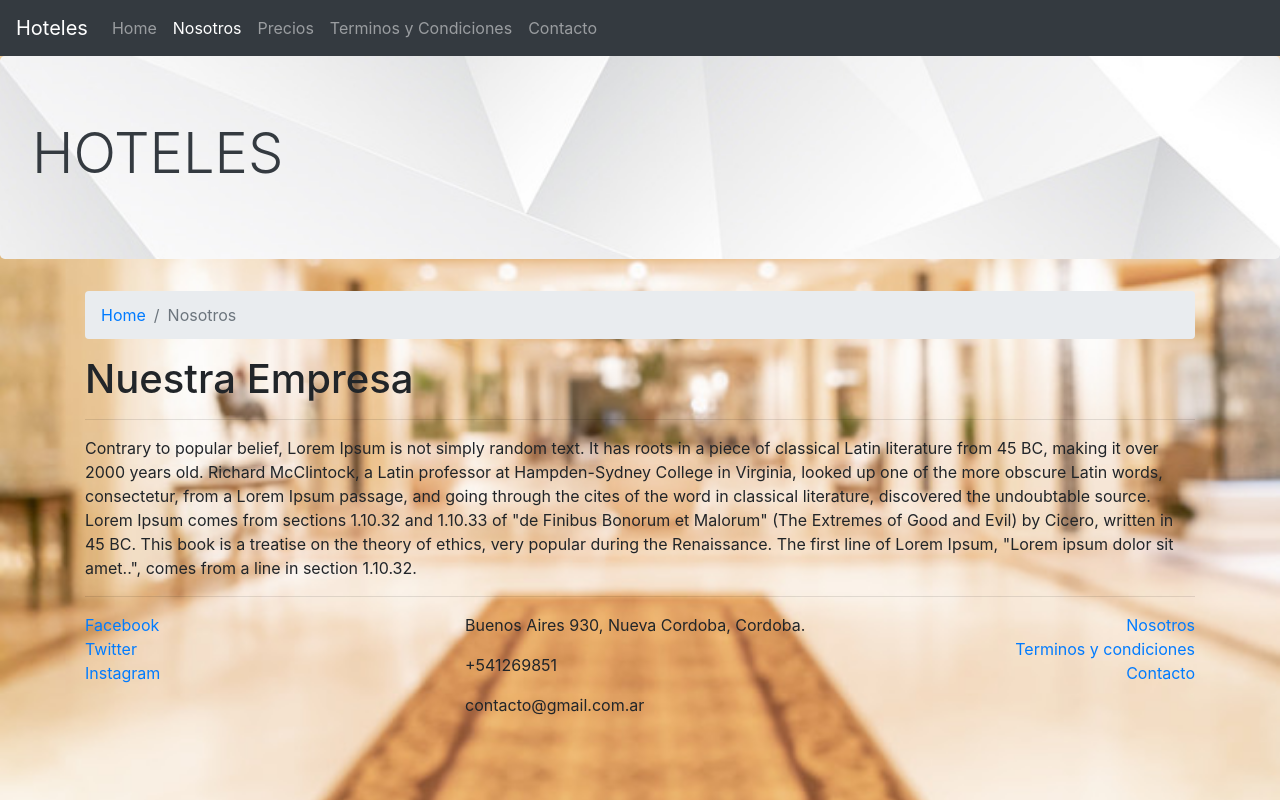
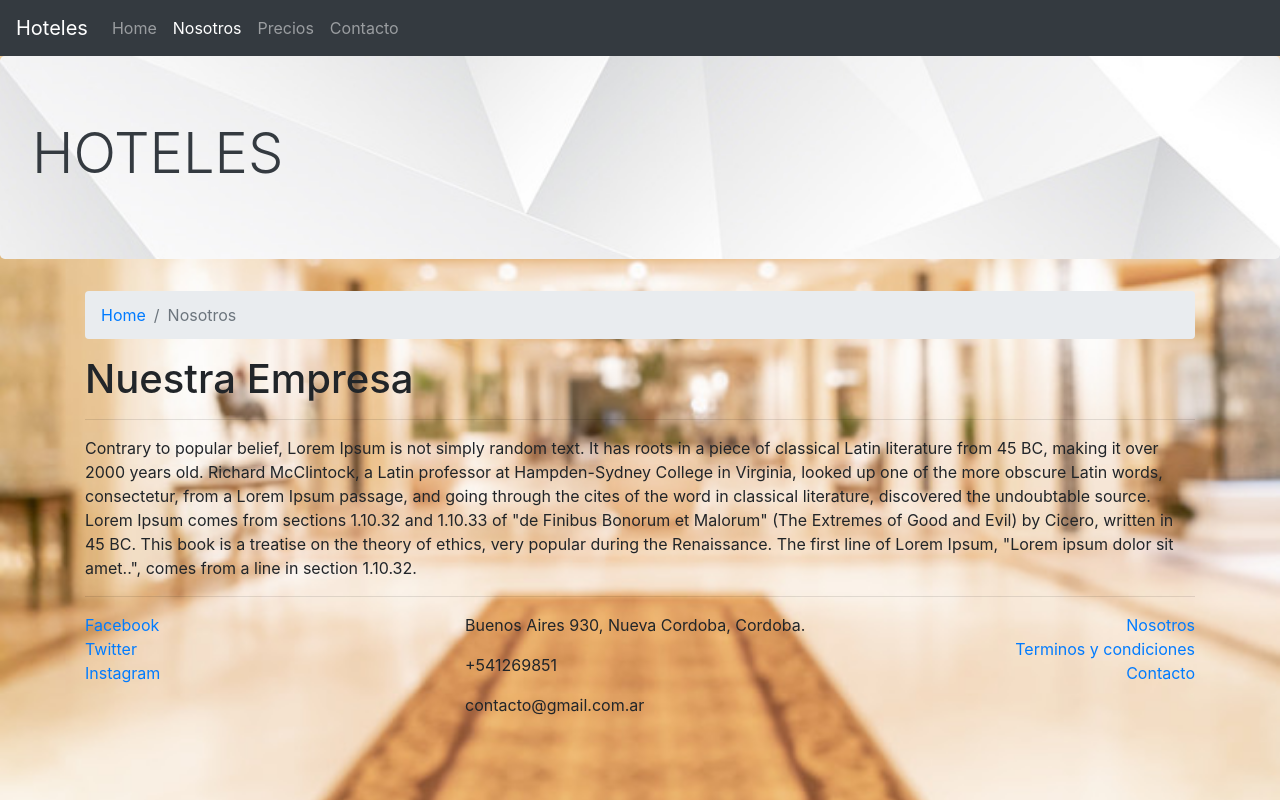
Before and after one commit to daniloulbrich/Curso-Bootstrap, a website: page about.html in a window 1280 px wide. Drawn offline with nearby package versions, Linux system fonts and the light colour scheme; a web font is replaced by a local one.

Commit message:
Curso bootstrap

```diff
--- a/about.html
+++ b/about.html
@@ -34,9 +34,6 @@
             <li class="nav-item">
               <a class="nav-link" href="precios.html">Precios</a>
             </li>
-            <li class="nav-item">
-                <a class="nav-link" href="pruebas.html">Terminos y Condiciones</a>
-              </li>
               <li class="nav-item">
                 <a class="nav-link" href="contacto.html">Contacto</a>
               </li>
```
Also changed, not shown: contacto.html (+0 -3 lines), index.html (+0 -3 lines), precios.html (+0 -3 lines).
